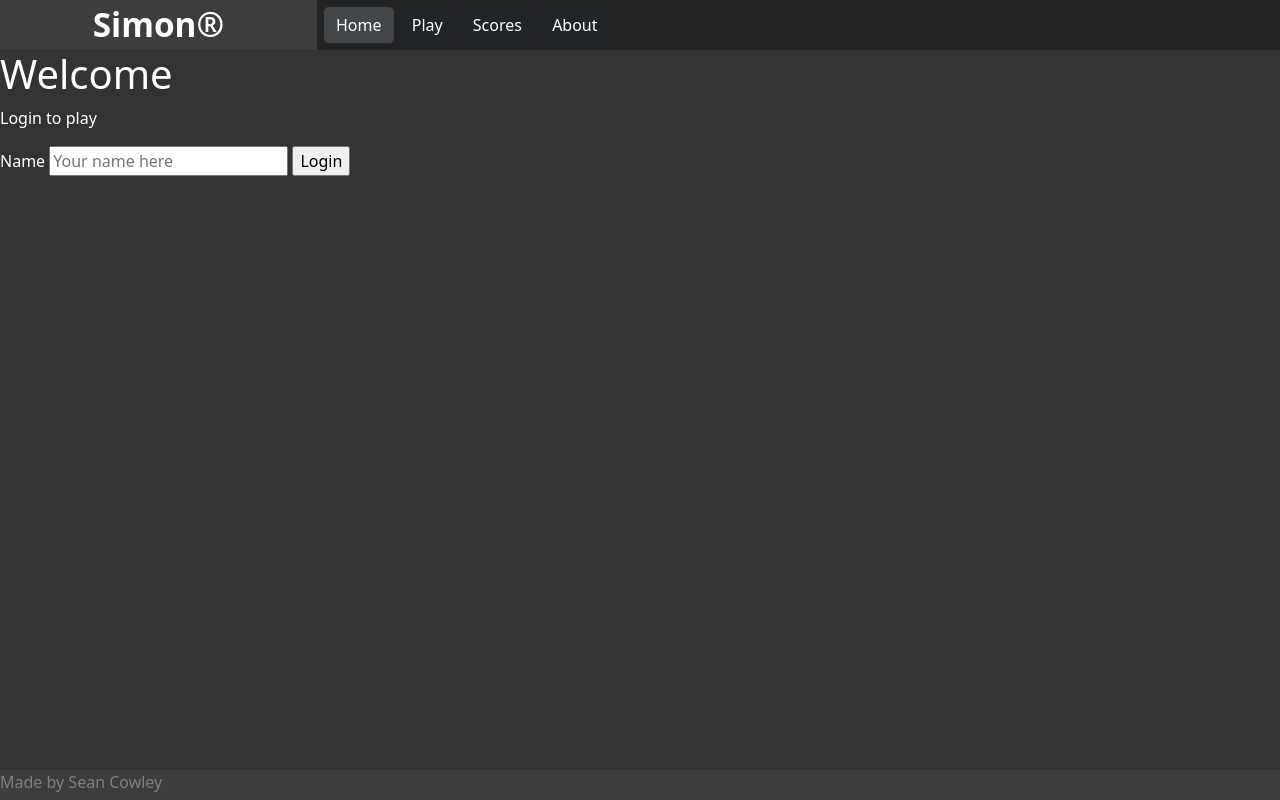
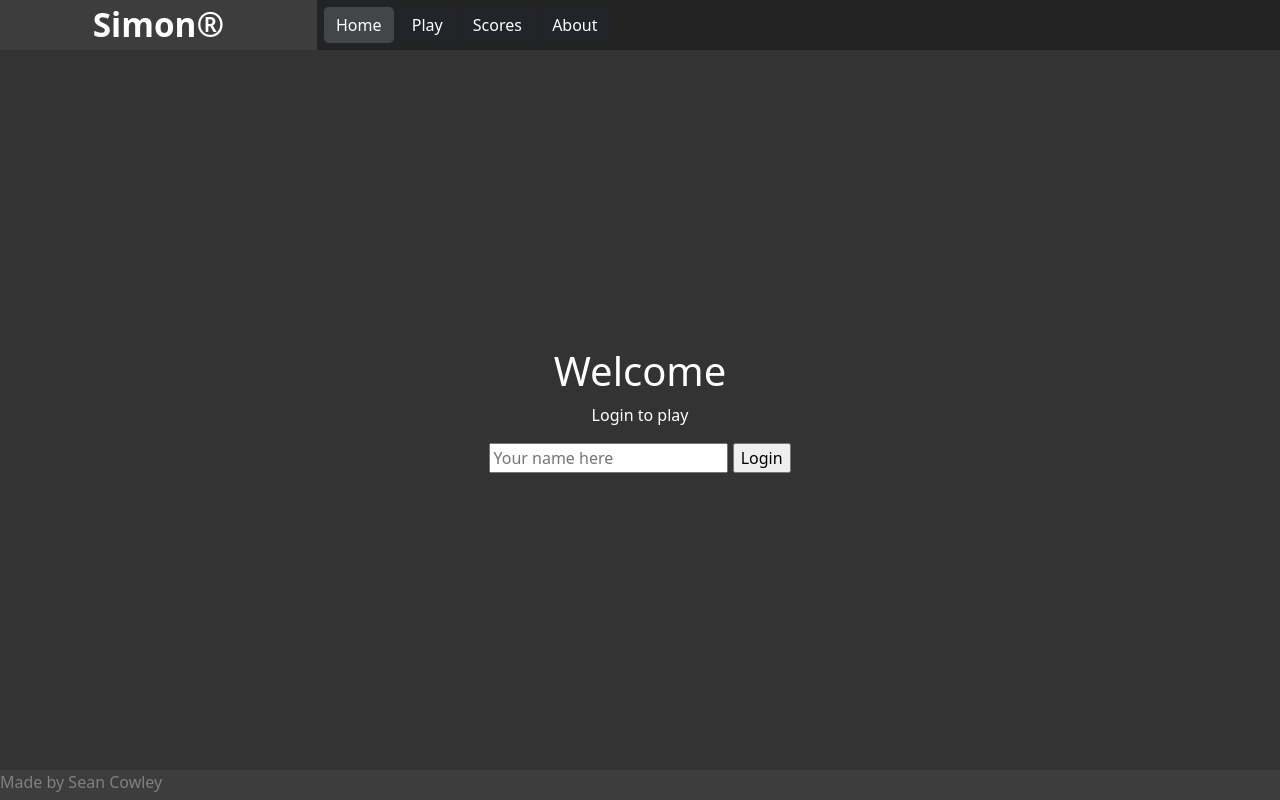
Before and after one commit to showercurtain/cs260-simon, a plain HTML site: page index.html in a window 1280 px wide. Drawn offline with nearby package versions, Linux system fonts and the light colour scheme.

Commit message:
Added styles for home page

```diff
--- a/index.css
+++ b/index.css
@@ -1,3 +1,15 @@
 #home-nav-button {
     background-color: #424649;
 }
+
+#content {
+    width: 100%;
+    height: 100%;
+    display: flex;
+    align-items: center;
+    justify-content: center;
+    text-align: center;
+}
+
+#content-centerer {
+}
--- a/index.html
+++ b/index.html
@@ -25,13 +25,14 @@
         </div>
     </div>
     <div id="content">
+        <div>
             <h1>Welcome</h1>
             <p>Login to play</p>
             <form onsubmit="console.log('Not doing js yet...')">
-            <label for="name">Name</label>
                 <input type="text" name="name" id="name" placeholder="Your name here">
                 <input type="submit" value="Login">
             </form>
+        </div>
     </div>
     <div id="footer">
         Made by <a href="https://github.com/showercurtain">Sean Cowley</a>
```
Lines whose indentation alone changed are shown as unchanged.
